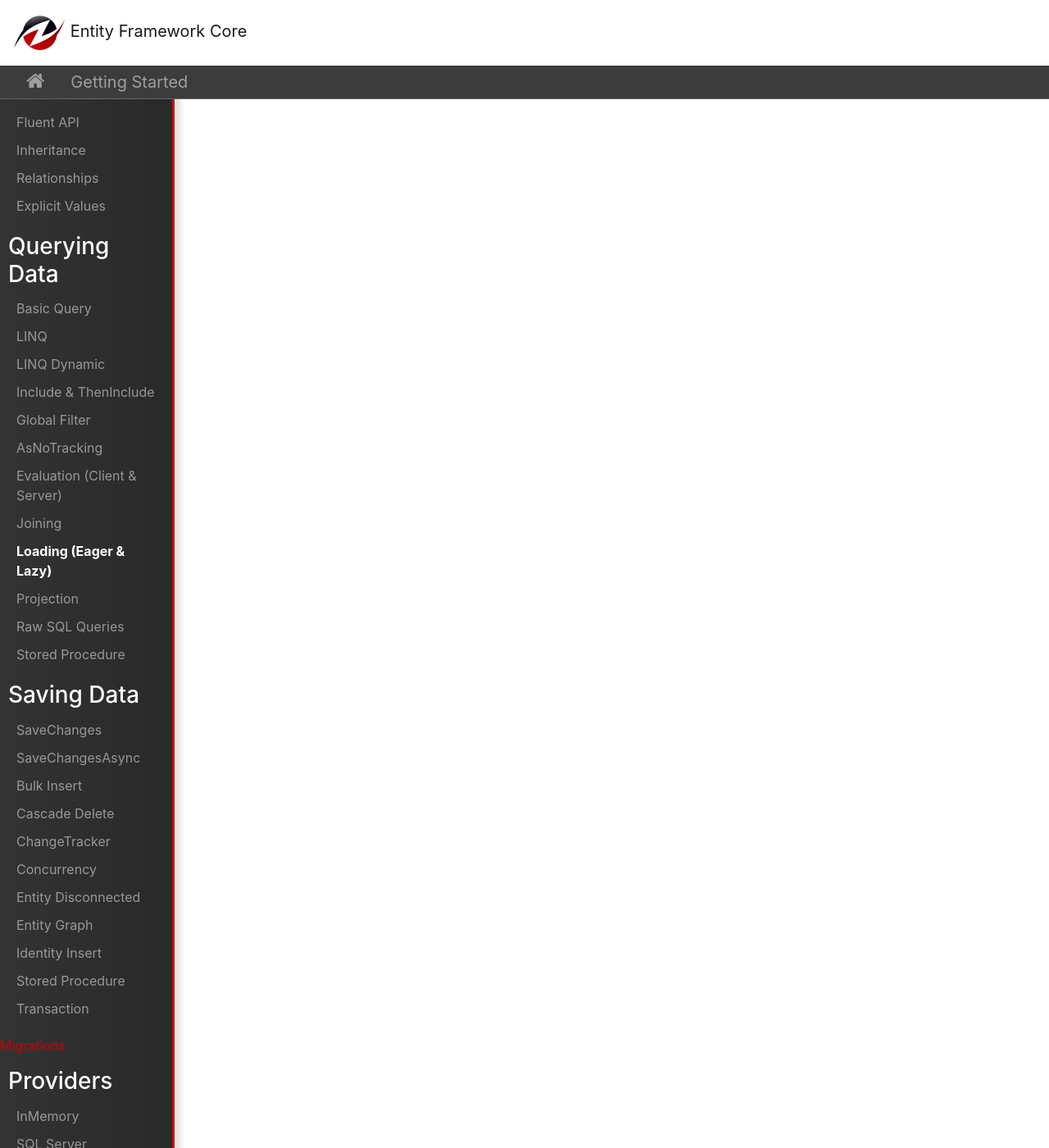
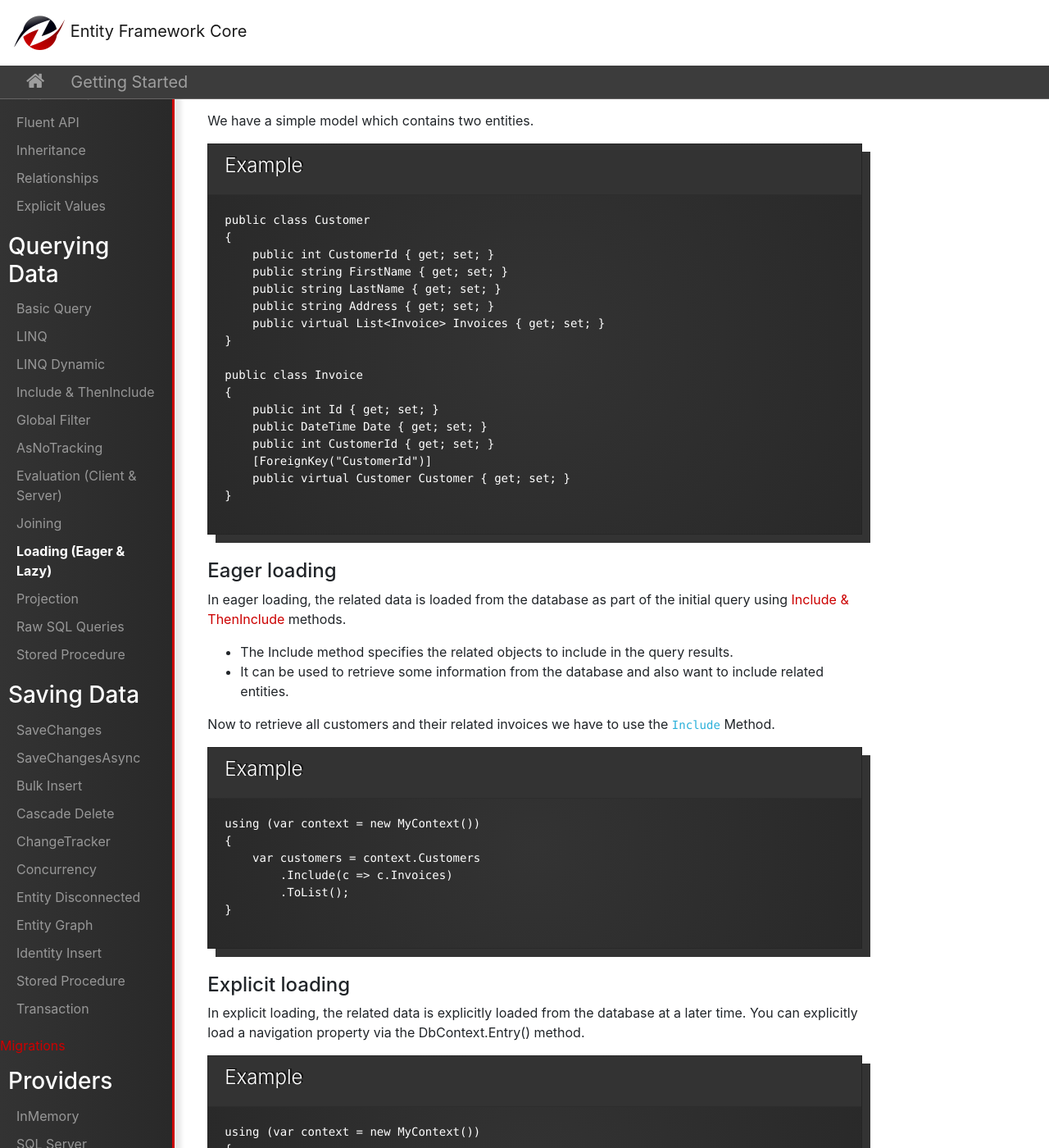
Before and after one commit to zzzprojects/EntityFrameworkCore, a Jekyll site: the page built from docs/pages/getting-started/querying-data/loading-eager-lazy.md, in a window 1280 px wide and 1400 px high, scrolled down 293 px. Shown: the whole window at 82% size. Built offline with Jekyll 4.4.1, drawn with Linux system fonts in a browser that asks for light colours; nearby versions of some CDN libraries; some of the changed text lies outside the part shown.

Commit message:
Added Loading (eager and lazy) article

```diff
--- a/docs/pages/getting-started/querying-data/loading-eager-lazy.md
+++ b/docs/pages/getting-started/querying-data/loading-eager-lazy.md
@@ -1,3 +1,122 @@
 ---
 permalink: querying-data-loading-eager-lazy
 ---
+
+Entity Framework Core allows you to use the navigation properties in your model to load related entities. There are three common patterns used to load related data.
+
+ - Eager loading
+ - Explicit loading
+ - Lazy loading
+
+We have a simple model which contains two entities.
+
+{% include template-example.html %}
+{% highlight csharp %}
+
+public class Customer
+{
+    public int CustomerId { get; set; }
+    public string FirstName { get; set; }
+    public string LastName { get; set; }
+    public string Address { get; set; }
+    public virtual List<Invoice> Invoices { get; set; }
+}
+
+public class Invoice
+{
+    public int Id { get; set; }
+    public DateTime Date { get; set; }
+    public int CustomerId { get; set; }
+    [ForeignKey("CustomerId")]
+    public virtual Customer Customer { get; set; }
+}
+
+
+{% endhighlight %}
+
+#### Eager loading
+
+In eager loading, the related data is loaded from the database as part of the initial query using [Include & ThenInclude](include-theninclude) methods.
+
+ - The Include method specifies the related objects to include in the query results.
+ - It can be used to retrieve some information from the database and also want to include related entities.
+
+Now to retrieve all customers and their related invoices we have to use the `Include` Method.
+
+{% include template-example.html %}
+{% highlight csharp %}
+
+using (var context = new MyContext())
+{
+    var customers = context.Customers
+        .Include(c => c.Invoices)
+        .ToList();
+}
+
+{% endhighlight %}
+
+#### Explicit loading
+
+In explicit loading, the related data is explicitly loaded from the database at a later time. You can explicitly load a navigation property via the DbContext.Entry() method.
+
+{% include template-example.html %}
+{% highlight csharp %}
+
+using (var context = new MyContext())
+{
+    var customer = context.Customers
+        .Single(c => c.CustomerId == 1);
+
+    context.Entry(customer)
+        .Collection(c => c.Invoices)
+        .Load();
+}
+
+{% endhighlight %}
+
+You can get a LINQ query that represents the contents of a navigation property and then filters which related entities are loaded into memory.
+
+{% include template-example.html %}
+{% highlight csharp %}
+
+using (var context = new MyContext())
+{
+    var customer = context.Customers
+        .Single(c => c.CustomerId == 1);
+
+    context.Entry(customer)
+        .Collection(c => c.Invoices)
+        .Query()
+        .Where(i => i.Date >= new DateTime(2018, 1, 1))
+        .ToList();
+}
+
+{% endhighlight %}
+
+#### Lazy loading
+
+In lazy loading, the related data is transparently loaded from the database when the navigation property is accessed. To use lazy-loading, the simple way is to install the [Microsoft.EntityFrameworkCore.Proxies](https://www.nuget.org/packages/Microsoft.EntityFrameworkCore.Proxies/) and enable it by calling `UseLazyLoadingProxies()` in `OnConfiguring` method on your data context.
+
+{% include template-example.html %}
+{% highlight csharp %}
+
+protected override void OnConfiguring(DbContextOptionsBuilder optionsBuilder)
+{
+    optionsBuilder
+        .UseLazyLoadingProxies()
+        .UseSqlServer(@"Data Source=(localdb)\ProjectsV13;Initial Catalog=CustomerDB;");
+}
+
+{% endhighlight %}
+
+EF Core will enable lazy-loading for any navigation property that is virtual and in a class that can be inherited. So in our model the `Invoice.Customer` and `Customer.Invoices` navigation properties will be lazy-loaded.
+
+{% include template-example.html %}
+{% highlight csharp %}
+
+using (var context = new MyContext())
+{
+    var customers = context.Customers.ToList();
+}
+
+{% endhighlight %}
```
Also changed, not shown: docs/pages/getting-started/querying-data/include-theninclude.md (+9 -3 lines).
